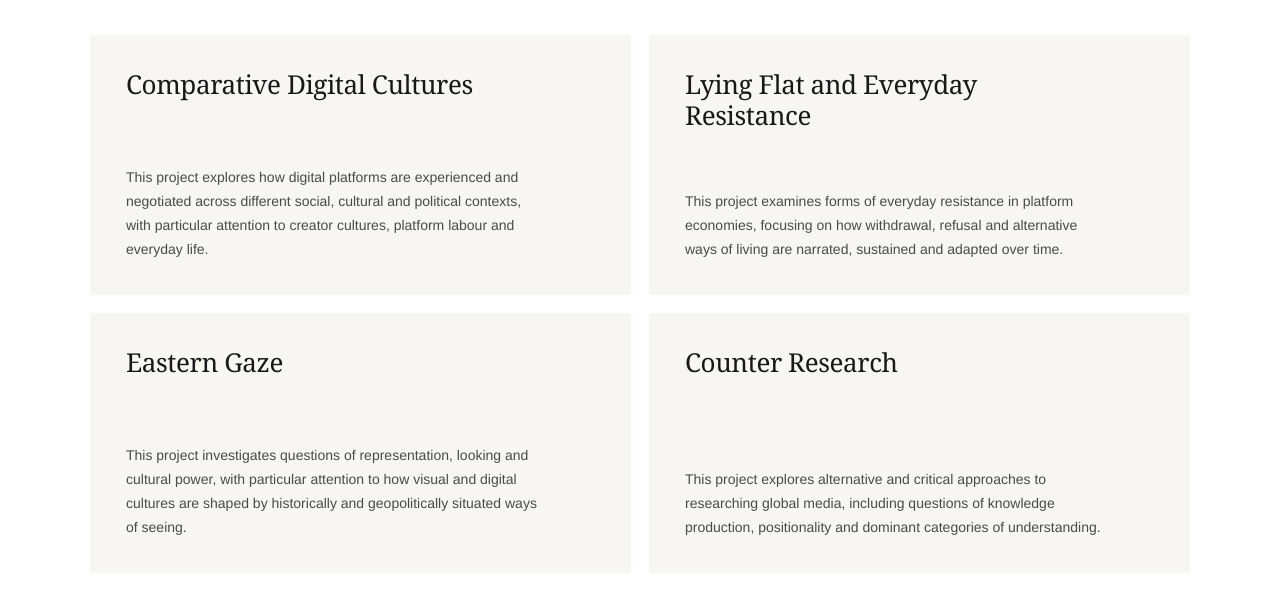
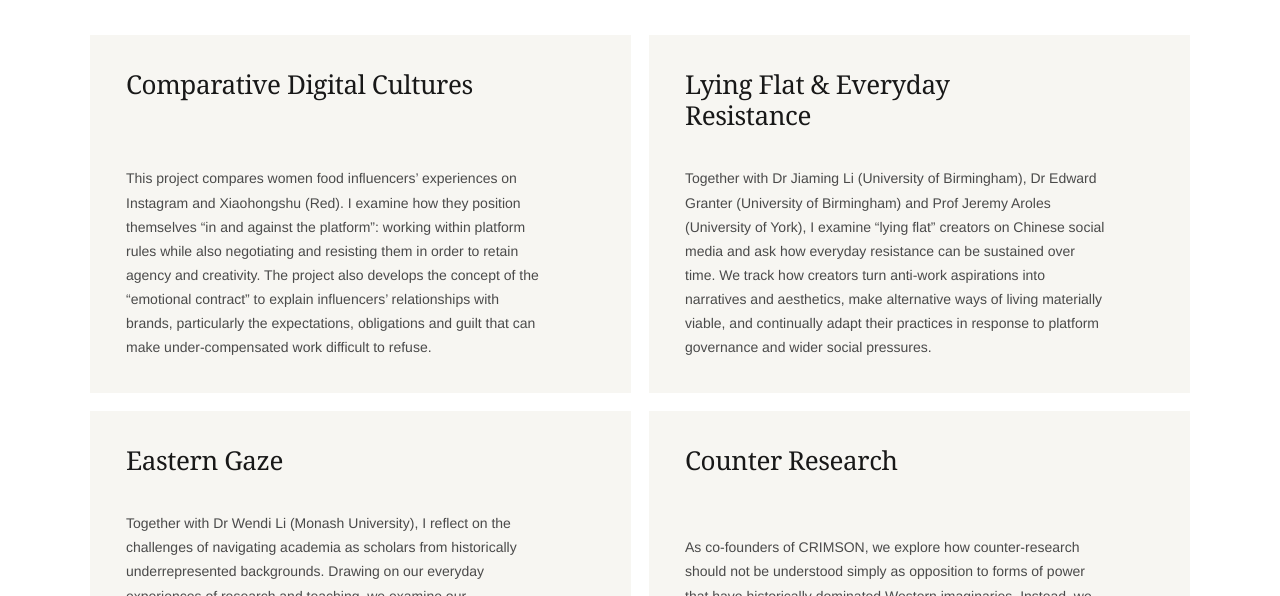
Before and after one commit to jialifan/jialifan.github.io, a plain HTML site: page research.html in a window 1280 px wide. Shown: the part 204-800 px from the top of the page. Drawn offline with Linux system fonts and the light colour scheme; a web font is replaced by a local one.

Commit message:
Update research.html

```diff
--- a/research.html
+++ b/research.html
@@ -34,44 +34,60 @@
 
   <article class="research-card">
     <h2>Comparative Digital Cultures</h2>
+
     <p>
-        This project explores how digital platforms are experienced and
-        negotiated across different social, cultural and political contexts,
-        with particular attention to creator cultures, platform labour and
-        everyday life.
+      This project compares women food influencers’ experiences on Instagram and
+      Xiaohongshu (Red). I examine how they position themselves “in and against the
+      platform”: working within platform rules while also negotiating and resisting
+      them in order to retain agency and creativity. The project also develops the
+      concept of the “emotional contract” to explain influencers’ relationships with
+      brands, particularly the expectations, obligations and guilt that can make
+      under-compensated work difficult to refuse.
     </p>
   </article>
 
+
   <article class="research-card">
-      <h2>Lying Flat and Everyday Resistance</h2>
+    <h2>Lying Flat &amp; Everyday Resistance</h2>
+
     <p>
-        This project examines forms of everyday resistance in platform
-        economies, focusing on how withdrawal, refusal and alternative ways
-        of living are narrated, sustained and adapted over time.
+      Together with Dr Jiaming Li (University of Birmingham), Dr Edward Granter
+      (University of Birmingham) and Prof Jeremy Aroles (University of York), I
+      examine “lying flat” creators on Chinese social media and ask how everyday
+      resistance can be sustained over time. We track how creators turn anti-work
+      aspirations into narratives and aesthetics, make alternative ways of living
+      materially viable, and continually adapt their practices in response to
+      platform governance and wider social pressures.
     </p>
   </article>
 
+
   <article class="research-card">
     <h2>Eastern Gaze</h2>
+
     <p>
-        This project investigates questions of representation, looking and
-        cultural power, with particular attention to how visual and digital
-        cultures are shaped by historically and geopolitically situated ways
-        of seeing.
+      Together with Dr Wendi Li (Monash University), I reflect on the challenges of
+      navigating academia as scholars from historically underrepresented backgrounds.
+      Drawing on our everyday experiences of research and teaching, we examine our
+      positionalities within Western institutions, the Western gaze we encounter,
+      and the counter-gaze we turn back to interrogate and challenge coloniality.
     </p>
   </article>
 
+
   <article class="research-card">
     <h2>Counter Research</h2>
+
     <p>
-        This project explores alternative and critical approaches to
-        researching global media, including questions of knowledge production,
-        positionality and dominant categories of understanding.
+      As co-founders of CRIMSON, we explore how counter-research should not be
+      understood simply as opposition to forms of power that have historically
+      dominated Western imaginaries. Instead, we approach the “counter” as
+      context-specific, fluid, and negotiated — a space for reworking dominant
+      assumptions about knowledge and research.
     </p>
   </article>
 
 </div>
-
 </main>
 
 </body>
```
Lines whose indentation alone changed are shown as unchanged.
